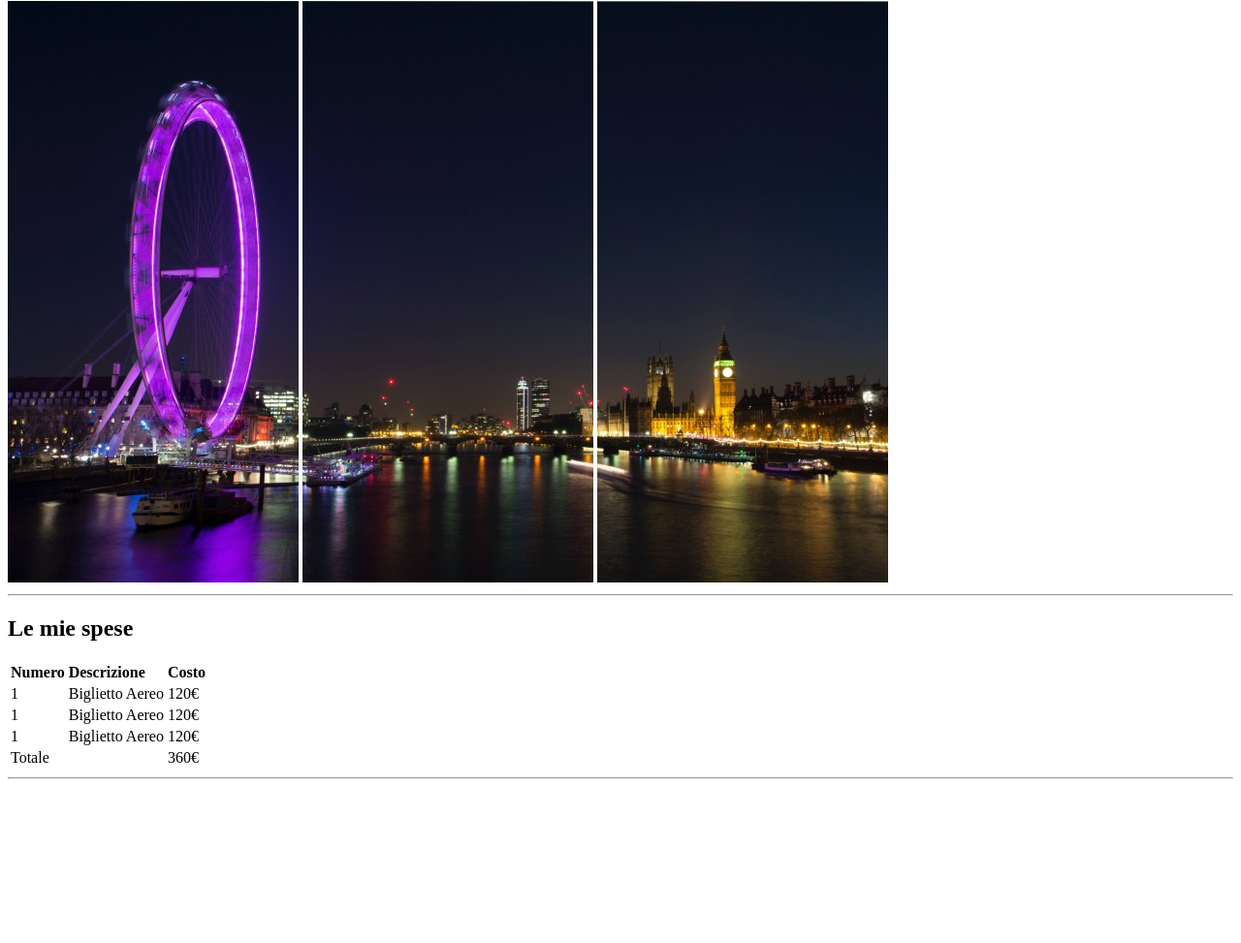
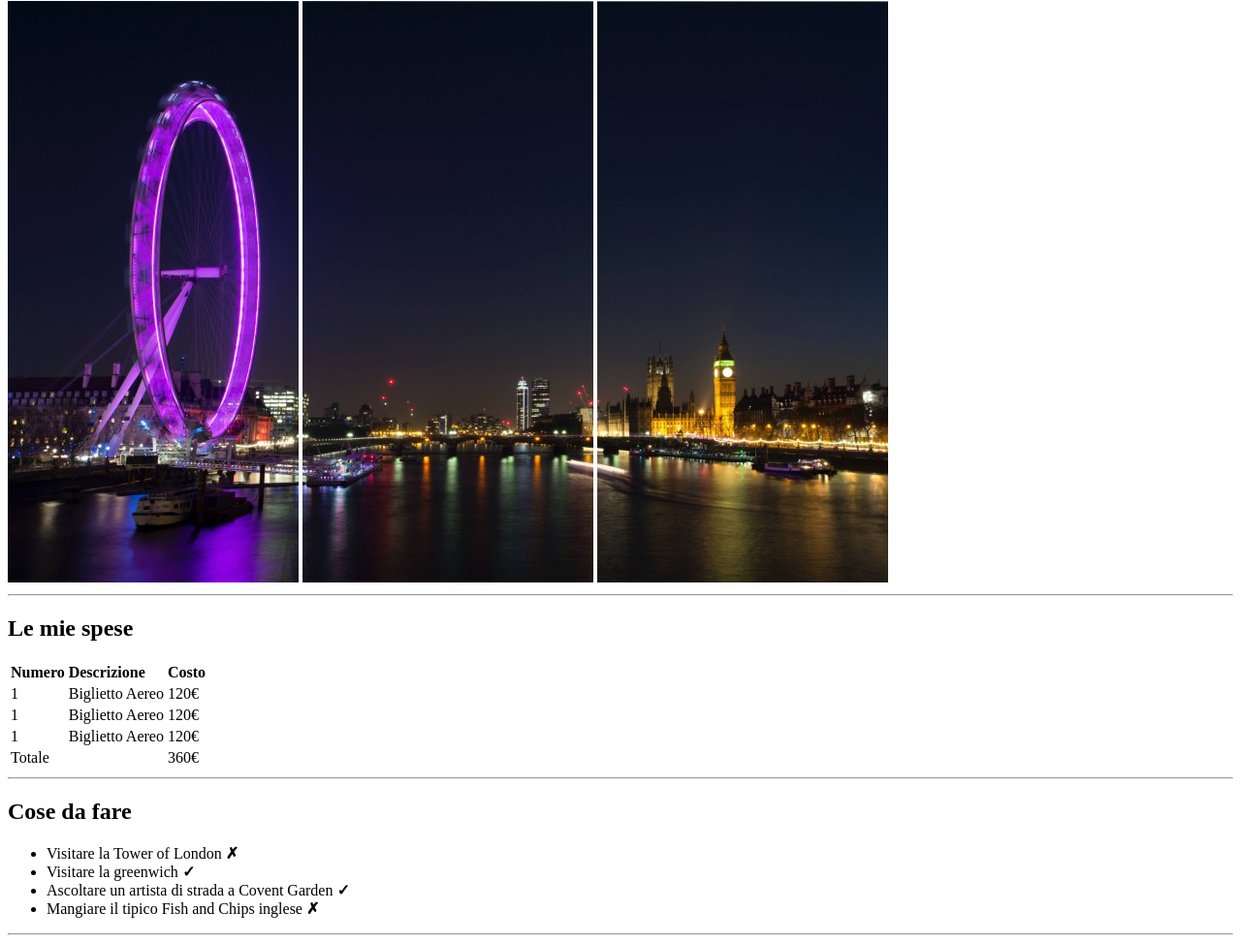
Before and after one commit to Gianmarco-Leone/html-london-trip, a plain HTML site: page index.html in a window 1280 px wide. Shown: the part 79-1052 px from the top of the page at 97% size. Before the commit the page ends 891 px from the top, so only its background shows below. Drawn offline with Linux system fonts and the light colour scheme.

Commit message:
add second section

```diff
--- a/index.html
+++ b/index.html
@@ -58,7 +58,18 @@
         </section>
         <!--FINE PRIMA SEZIONE-->
 
-
+        <!--INIZIO SECONDA SEZIONE-->
+        <section>
+            <h2>Cose da fare</h2>
+            <ul>
+                <li>Visitare la Tower of London <span><strong>&#10007;</strong></span> </li>
+                <li>Visitare la greenwich <span><strong>&#10003;</strong></span> </li>
+                <li>Ascoltare un artista di strada a Covent Garden <span><strong>&#10003;</strong></span> </li>
+                <li>Mangiare il tipico Fish and Chips inglese <span><strong>&#10007;</strong></span> </li>
+            </ul>
+            <hr />
+        </section>
+        <!--FINE SECONDA SEZIONE-->
 
     </main>
     <!--FINE MAIN-->
```
